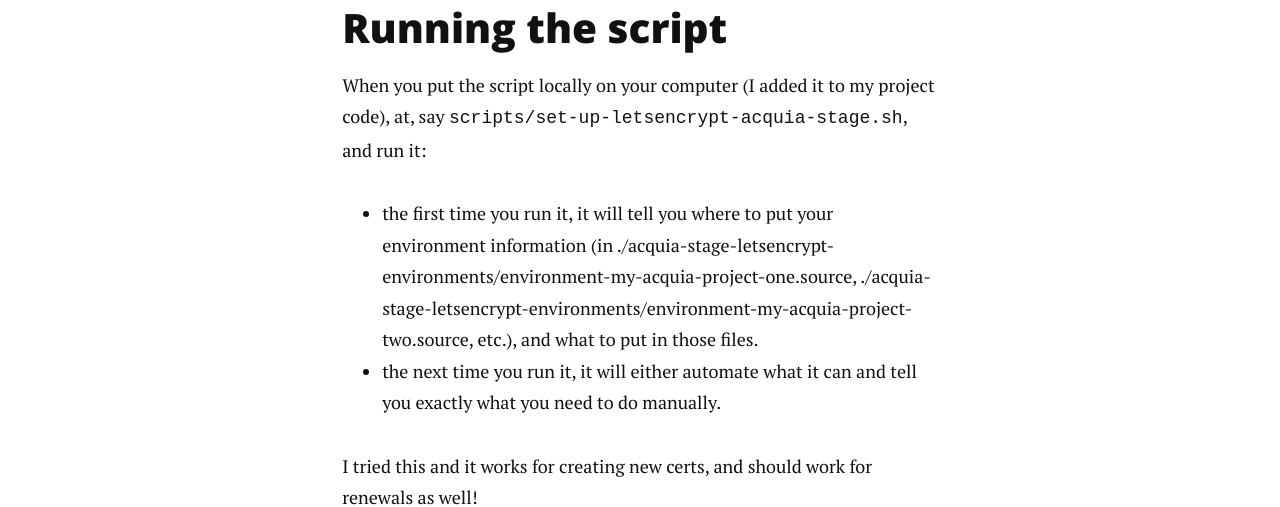
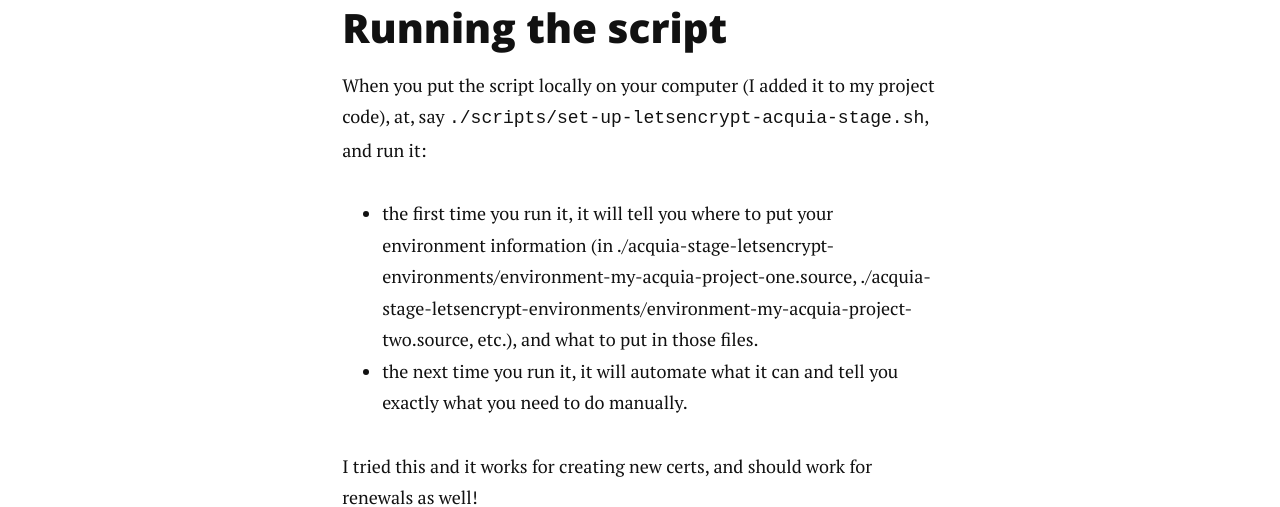
Before and after one commit to alberto56/dcycleblog, a Jekyll site: the page built from _posts/2018-10-05-https-acquia-stage.md, in a window 1280 px wide. Shown: the part 1521-2028 px from the top of the page. Built offline with Jekyll 4.4.1, drawn with Linux system fonts in a browser that asks for light colours; nearby versions of some CDN libraries; comment, search, counter and statistics services are not loaded.

Commit message:
Update 2018-10-05-https-acquia-stage.md

```diff
--- a/_posts/2018-10-05-https-acquia-stage.md
+++ b/_posts/2018-10-05-https-acquia-stage.md
@@ -25,9 +25,9 @@
 Running the script
 -----
 
-When you put the script locally on your computer (I added it to my project code), at, say `scripts/set-up-letsencrypt-acquia-stage.sh`, and run it:
+When you put the script locally on your computer (I added it to my project code), at, say `./scripts/set-up-letsencrypt-acquia-stage.sh`, and run it:
 
 * the first time you run it, it will tell you where to put your environment information (in ./acquia-stage-letsencrypt-environments/environment-my-acquia-project-one.source, ./acquia-stage-letsencrypt-environments/environment-my-acquia-project-two.source, etc.), and what to put in those files.
-* the next time you run it, it will either automate what it can and tell you exactly what you need to do manually.
+* the next time you run it, it will automate what it can and tell you exactly what you need to do manually.
 
 I tried this and it works for creating new certs, and should work for renewals as well!
```
